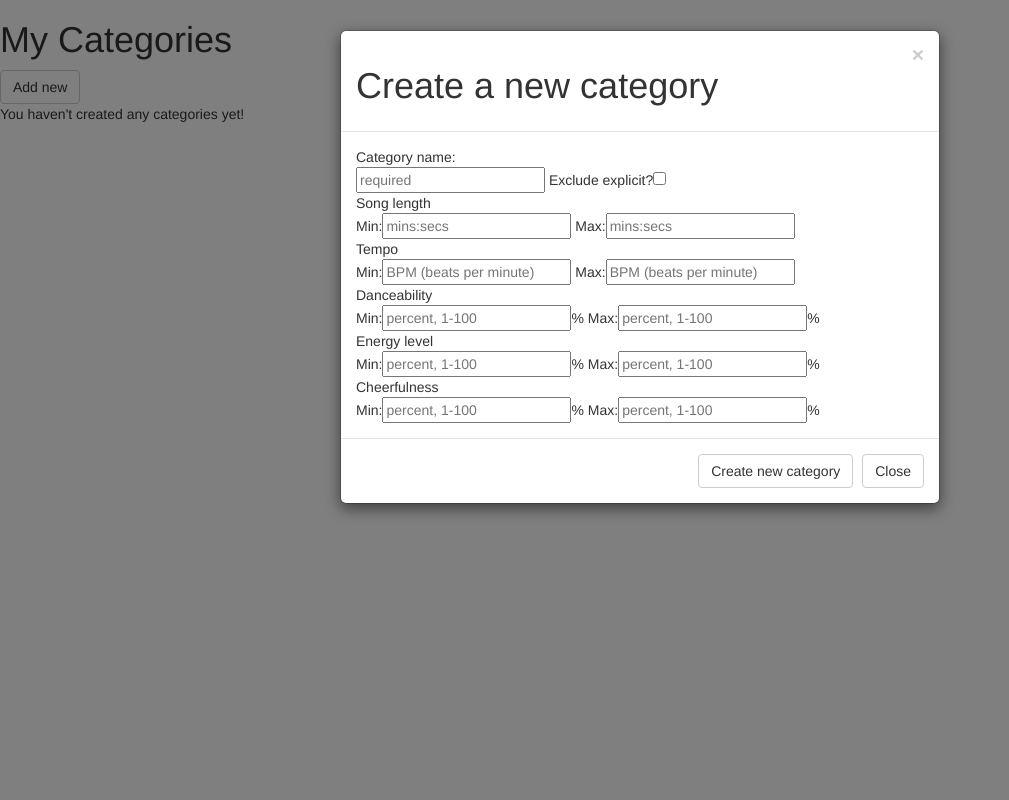
After one commit to thevalerie/playtime, a Flask app: template templates/my_categories.html in a window 1280 px wide, after a click on "Add new". The commit adds this page. Shown: the whole page, without its empty margins (0-1009 px from the left). Run offline with Flask 2, Linux system fonts and the light colour scheme; the template is opened without the code that fills it, so the values that code supplies are empty; some libraries are stand-ins or nearby versions.

Commit message:
Completed: - modal to add new category - modal to view category information WIP: - applying category labels to tracks on playlist page - show/hide additional columns

```diff
--- a/server.py
+++ b/server.py
@@ -140,9 +140,9 @@ def work_on_playlist(playlist_id):
 
     return render_template('playlist.html', playlist=playlist,
                            playlist_tracks=playlist_tracks,
-                           user_categories=user_categories,
-                           format_time=h.millisecs_to_mins_secs,
-                           format_explicit=h.view_is_explicit,)
+                           user_categories=user_categories,)
+                           # format_time=convert_to_mins_secs,
+                           # format_explicit=view_is_explicit,)
 
 
 @app.route('/reorder', methods=['POST'])
@@ -182,7 +182,7 @@ def view_categories():
 
     categories = f.get_user_categories_db()
 
-    return render_template('user-categories.html', categories=categories)
+    return render_template('my_categories.html', categories=categories)
 
 
 @app.route('/create_category')
@@ -192,7 +192,7 @@ def create_new_category():
     return render_template('create_category.html')
 
 
-@app.route('/create_category', methods=['POST'])
+@app.route('/create_category.json', methods=['POST'])
 def add_category_to_db():
     """Create a new category, add to the db"""
 
@@ -203,16 +203,15 @@ def add_category_to_db():
     f.add_category_to_db(category_data)
 
     # redirect back to the user categories page
-    return redirect('/my_categories')
+    return jsonify('Success!')
 
 
 @app.route('/check_category.json')
 def match_tracks_to_category():
     """Finds the tracks that match the selected categoy"""
 
-    cat_info = request.json
-
     cat_id = request.args.get('cat_id')
+    print cat_id
     playlist_id = request.args.get('playlist_id')
 
     track_list = f.get_tracks_in_playlist(playlist_id)
@@ -224,6 +223,7 @@ def match_tracks_to_category():
     track_ids = [track.track_id for track in matching_tracks]
 
     return jsonify({'matchingTracks': track_ids, 'cagegoryName': selected_cat.cat_name})
+
 
 
 if __name__ == "__main__":
--- /dev/null
+++ b/static/js/my-categories.js
@@ -0,0 +1,97 @@
+"use strict";
+
+// helper functions
+
+function toPercentage(decimal) {
+
+    return Math.round(decimal * 100).toString() + '%'
+}
+
+function toMinsSecs(millisecs) {
+
+    let mins = milliseconds / 60000
+    let secs = (milliseconds % 60000) / 1000
+
+    if (secs < 10) {
+        return mins.toString() + ':0' + secs.toString()
+    } else {
+        return mins.toString() + ':' + secs.toString()
+    }
+}
+
+// show modal to view category info
+
+$('.catListing').on('click', function(evt) {
+
+    let catInfo = $(this).data('json');
+    console.log(catInfo)
+    // replace HTML values in the modal with data for the category selected
+    $('#category-name').text(catInfo.cat_name)
+        if (catInfo.exclude_explicit) {
+            $('#exclude_explicit').text('Yes')
+        }
+        if (catInfo.duration_min) {
+            $('#duration_min').text(toMinsSecs(catInfo.duration_min))
+        }
+        if (catInfo.duration_max) {
+            $('#duration_max').text(toMinsSecs(catInfo.duration_max))
+        }
+        if (catInfo.tempo_min) {
+            $('#tempo_min').text(catInfo.tempo_min)
+        }
+        if (catInfo.tempo_max) {
+            $('#tempo_max').text(catInfo.tempo_max)
+        }
+        if (catInfo.danceability_min) {
+            $('#danceability_min').text(toPercentage(catInfo.danceability_min))
+        }
+        if (catInfo.danceability_max) {
+            $('#danceability_max').text(toPercentage(catInfo.danceability_max))
+        }
+        if (catInfo.energy_min) {
+            $('#energy_min').text(toPercentage(catInfo.energy_min))
+        }
+        if (catInfo.energy_max) {
+            $('#energy_max').text(toPercentage(catInfo.energy_max))
+        }
+        if (catInfo.valence_min) {
+            $('#valence_min').text(toPercentage(catInfo.valence_min))
+        }
+        if (catInfo.valence_max) {
+            $('#valence_max').text(toPercentage(catInfo.valence_max))
+        }
+
+    $('#viewCatModal').show();
+});
+
+$(window).on('click', function(evt) {
+    if (evt.target == $('#viewCatModal')) {
+        $('#viewCatModal').hide();
+    }
+});
+
+// show modal for new category form
+
+$('#newCatBtn').on('click', function() {
+    $('#newCatModal').show();
+});
+
+$(window).on('click', function(evt) {
+    if (evt.target == $('#newCatModal')) {
+        $('#newCatModal').hide();
+    }
+});
+
+// submit form to create a new category
+
+function sendCategoryData(evt) {
+    evt.preventDefault();
+
+    console.log($(this));
+    debugger
+    $.post('/create_category.json', $(this).serialize(), function(data) {
+        console.log(data);
+        });
+}
+
+$("#newCategoryForm").on('submit', sendCategoryData);
--- a/static/js/show-categories.js
+++ b/static/js/show-category-labels.js
@@ -22,6 +22,7 @@ function showCategories(evt) {
         'cat_id': $(this).children('option:selected').data('catId'),
         'playlist_id': $('#tracksTable').data('playlistId')
     };
+    console.log(payload)
 
     $.get('/check_category.json', payload, (data => tagTracksInCategory(data))
     );
--- /dev/null
+++ b/templates/my_categories.html
@@ -0,0 +1,109 @@
+{% extends 'base.html' %}
+
+{% block content %}
+    <h1>My Categories</h1>
+    <button id='newCatBtn' class="btn btn-default" data-toggle='modal' data-target='#newCatModal'>Add new</button>
+    <br>
+    {% autoescape false %}
+    {% if categories %}
+        <div>
+            {% for category in categories %}
+                <div data-json='{{ category.to_json() }}' data-cat-id={{category.cat_id}} class='catListing' data-toggle='modal' data-target='#viewCatModal'>{{ category.cat_name }}</a></div>
+            {% endfor %}
+        </div>
+        </br>
+    {% else %}
+        You haven't created any categories yet!
+    {% endif %}
+    {% endautoescape %}
+
+    <!-- Modal to view category -->
+    <div class='modal' id='viewCatModal' role='dialog'>
+        <div class='modal-dialog'>
+            <div class='modal-content'>
+                <div class="modal-header">
+                    <button type="button" class="close" data-dismiss="modal">&times;</button>
+                    <h1 id='category-name'>Here's a category!</h1>
+                </div>
+                <div class='modal-body'>
+                    Exclude explicit?<span id='exclude_explicit'>No</span>
+                        <br>Song length<br>
+                            Min:<span id="duration_min">None</span>
+                            Max:<span id="duration_max">None</span>
+                        <br>Tempo<br>
+                            Min:<span id="tempo_min">None</span>
+                            Max:<span id="tempo_max">None</span>
+                        <br>Danceability<br>
+                            Min:<span id="danceability_min">None</span>
+                            Max:<span id="danceability_max">None</span>
+                        <br>Energy level<br>
+                            Min:<span id="energy_min">None</span>
+                            Max:<span id="energy_max">None</span>
+                        <br>Cheerfulness<br>
+                            Min:<span id="valence_min">None</span>
+                            Max:<span id="valence_max">None</span>
+                        <br>
+                </div>
+                <div class='modal-footer'>
+                    <button type="button" class="btn btn-default" data-dismiss="modal">Close</button>
+                </div>
+            </div>
+        </div>
+    </div>
+    <!-- Modal to create a new category -->
+    <div class='modal' id='newCatModal' role='dialog'>
+        <div class='modal-dialog'>
+            <div class='modal-content'>
+                <div class="modal-header">
+                    <button type="button" class="close" data-dismiss="modal">&times;</button>
+                    <h1>Create a new category</h1>
+                </div>
+                <div class='modal-body'>
+                    <form id="newCategoryForm" action="/create_category" method='POST'>
+                        Category name:<br>
+                        <input type="text" name="cat_name" placeholder="required" required>
+                        Exclude explicit?<input type="checkbox" name="exclude_explicit" value="exclude">
+                        <br>Song length<br>
+                            Min:<input type="text" name="duration_min" placeholder="mins:secs">
+                            Max:<input type="text" name="duration_max" placeholder="mins:secs">
+                        <br>Tempo<br>
+                            Min:<input type="number" name="tempo_min" placeholder="BPM (beats per minute)">
+                            Max:<input type="number" name="tempo_max" placeholder="BPM (beats per minute)">
+                        <br>Danceability<br>
+                            Min:<input type="number" name="danceability_min" placeholder="percent, 1-100" pattern=[1-100]>%
+                            Max:<input type="number" name="danceability_max" placeholder="percent, 1-100" pattern=[1-100]>%
+                        <br>Energy level<br>
+                            Min:<input type="number" name="energy_min" placeholder="percent, 1-100" pattern=[1-100]>%
+                            Max:<input type="number" name="energy_max" placeholder="percent, 1-100" pattern=[1-100]>%
+                        <br>Cheerfulness<br>
+                            Min:<input type="number" name="valence_min" placeholder="percent, 1-100" pattern=[1-100]>%
+                            Max:<input type="number" name="valence_max" placeholder="percent, 1-100" pattern=[1-100]>%
+                        <br>
+                    </form>
+                </div>
+                <div class='modal-footer'>
+                    <button type="submit" class="btn btn-default" value="Submit" form='newCategoryForm'>Create new category</button>
+                    <button type="button" class="btn btn-default" data-dismiss="modal">Close</button>
+                </div>
+            </div>
+        </div>
+    </div>
+    <!-- Modal to edit a category -->
+    <div class='modal' id='editCatModal' role='dialog'>
+        <div class='modal-dialog'>
+            <div class='modal-content'>
+                <div class="modal-header">
+                    <button type="button" class="close" data-dismiss="modal">&times;</button>
+                    <h1>Edit category</h1>
+                </div>
+                <div class='modal-body'>
+
+                </div>
+                <div class='modal-footer'>
+                    <button type="button" class="btn btn-default" data-dismiss="modal">Close</button>
+                </div>
+            </div>
+        </div>
+    </div>
+    <script type="text/javascript" src="/static/js/my-categories.js"></script>
+{% endblock %}
--- a/templates/playlist.html
+++ b/templates/playlist.html
@@ -33,19 +33,19 @@
                             <td class='track-title' data-track-title={{ item.track.title }}>{{ item.track.title }}</td>
                             <td class='track-artist' data-track-artist={{ item.track.artist }}>{{ item.track.artist }}</td>
                             <td class='track-album' data-track-album={{ item.track.album }} hidden>{{ item.track.album }}</td>
-                            <td class='track-duration' data-track-duration={{ item.track.duration }}>{{ format_time(item.track.duration) }}</td>
+                            <td class='track-duration' data-track-duration={{ item.track.duration }}>{{ item.track.convert_to_mins_secs(item.track.duration) }}</td>
                             <td class='track-tempo' data-track-tempo={{ item.track.tempo }}>{{ item.track.tempo }}</td>
                             <td class='track-danceability' data-track-danceability={{ item.track.danceability }} hidden>{{ item.track.danceability }}</td>
                             <td class='track-energy' data-track-energy={{ item.track.energy }} hidden>{{ item.track.energy }}</td>
                             <td class='track-valence' data-track-valence={{ item.track.valence }} hidden>{{ item.track.valence }}</td>
-                            <td class='track-is-explicit' data-track-is-explicit={{ item.track.is_explicit }} hidden>{{ format_explicit(item.track.is_explicit) }}</td>
+                            <td class='track-is-explicit' data-track-is-explicit={{ item.track.is_explicit }} hidden>{{ item.track.view_is_explicit() }}</td>
                             <td class="track-category" hidden></td>
                         </tr>
                     {% endfor %}
                 </tbody>
             </table>
         </div>
-        <script type="text/javascript" src="/static/js/show-categories.js"></script>
+        <script type="text/javascript" src="/static/js/show-category-labels.js"></script>
         <script type="text/javascript" src="/static/js/show-hide-columns.js"></script>
         <script type="text/javascript" src="/static/js/reorder-tracks.js"></script>
         <script type="text/javascript" src="/static/js/push-changes-to-spotify.js"></script>
```
Also changed, not shown: db_functions.py (+11 -3 lines), helper.py (+14 -14 lines), model.py (+75 -4 lines), static/js/create_category.js (deleted, +0 -18 lines), templates/create_category.html (deleted, +0 -65 lines), templates/user-categories.html (deleted, +0 -17 lines).
